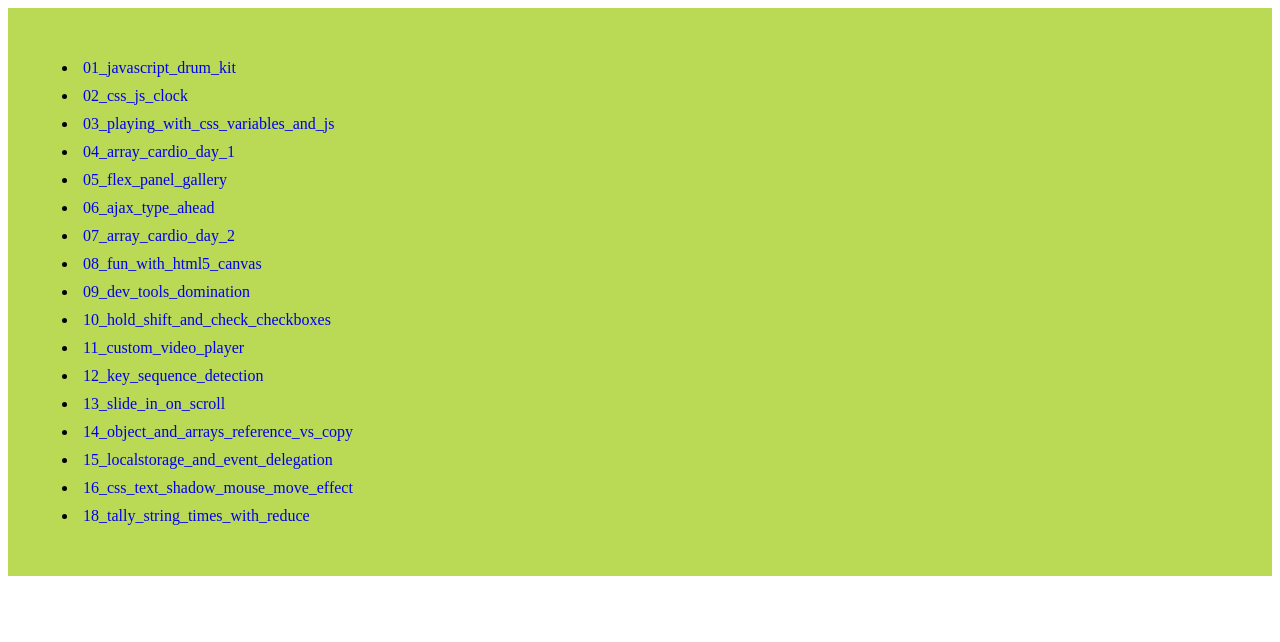
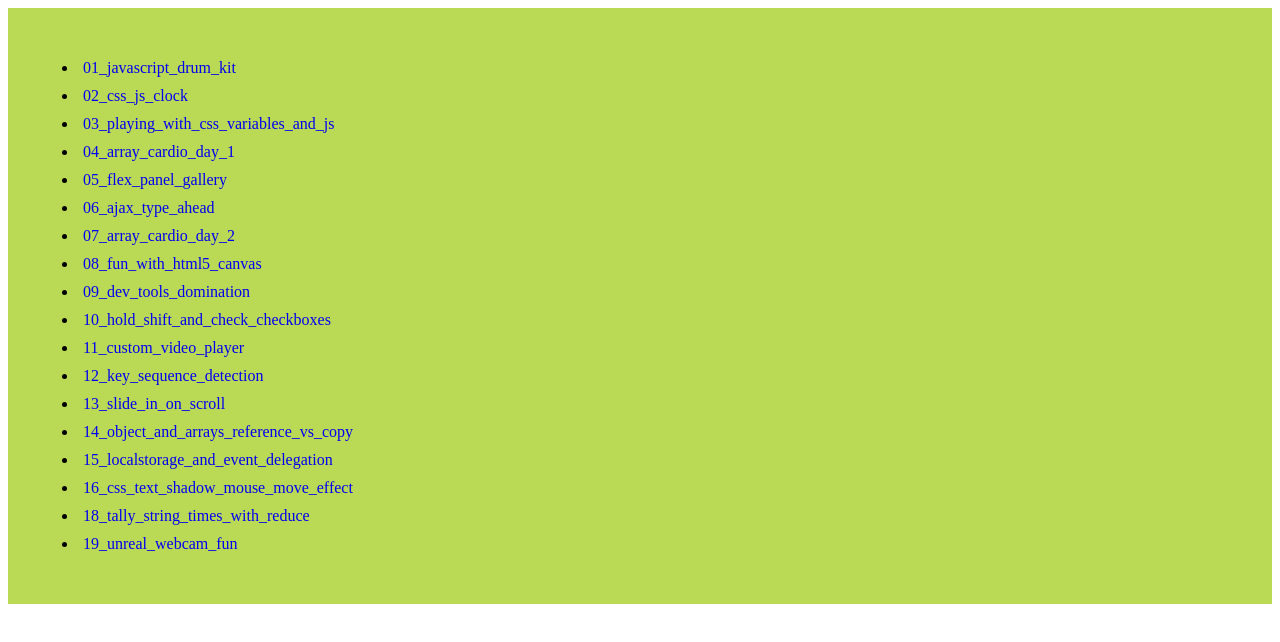
Before and after one commit to Ding-Fan/javascript30, a plain HTML site: page index.html in a window 1280 px wide. Drawn offline with Linux system fonts and the light colour scheme.

Commit message:
19 unreal webcam fun v1.0

```diff
--- a/index.html
+++ b/index.html
@@ -79,9 +79,9 @@
             <li>
                 <a href="./18_tally_string_times_with_reduce/index.html">18_tally_string_times_with_reduce</a>
             </li>
-            <!-- <li>
-<a href="./06_javascript_drum_kit/index.html">01_javascript_drum_kit</a>
-</li> -->
+            <li>
+                <a href="./19_unreal_webcam_fun/index.html">19_unreal_webcam_fun</a>
+            </li>
             <!-- <li>
 <a href="./06_javascript_drum_kit/index.html">01_javascript_drum_kit</a>
 </li> -->
```
